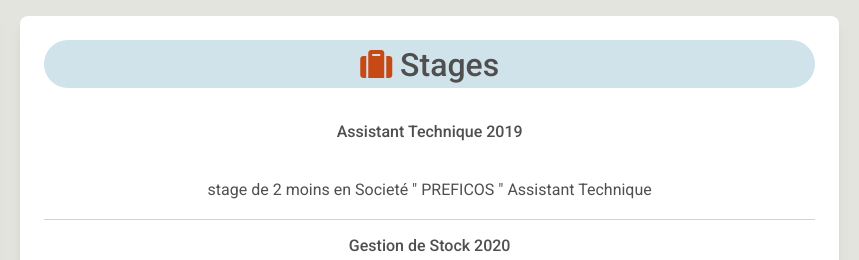
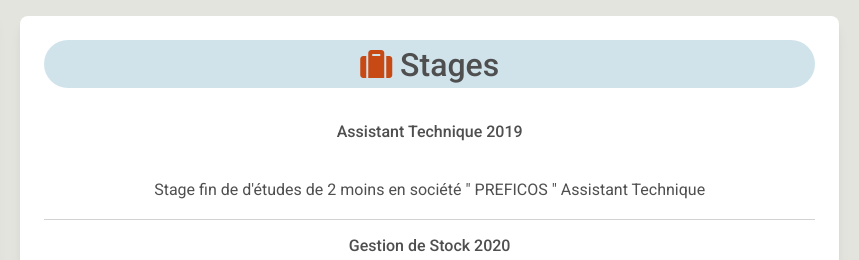
Before and after one commit to PROGCOM/Informations, a plain HTML site: page index.html in a window 1280 px wide. Shown: the top 260 px of the page, 421-1280 px from the left. Drawn offline with nearby package versions, Linux system fonts and the light colour scheme; some icons are missing; files whose address does not match are found by name.

Commit message:
Update index.html

```diff
--- a/index.html
+++ b/index.html
@@ -3,7 +3,7 @@
 
 <head>
 
-	   <meta charset="utf-8">
+     <meta charset="utf-8">
      <meta name="viewport" content="width=device-width, initial-scale=1.0">
      <meta http-equiv="X-UA-Compatible" content="ie=edge">
      <link rel="icon" type="CV online"  src="img/ONSTORE.png">
@@ -154,7 +154,7 @@
             <div data-aos="fade-down">
             <h6>Assistant Technique 2019 </h6>
             <h6><i class="fas fa-calander my-2 mr-3"></i> </h6>
-            <p>stage de 2 moins en Societé " PREFICOS " Assistant Technique</p>
+            <p>Stage fin de d'études de 2 moins en société " PREFICOS " Assistant Technique</p>
             <hr>
              <h6> Gestion de Stock 2020  </h6>
             <h6><i class="fas fa-calander my-2 mr-3"></i> </h6>
```
